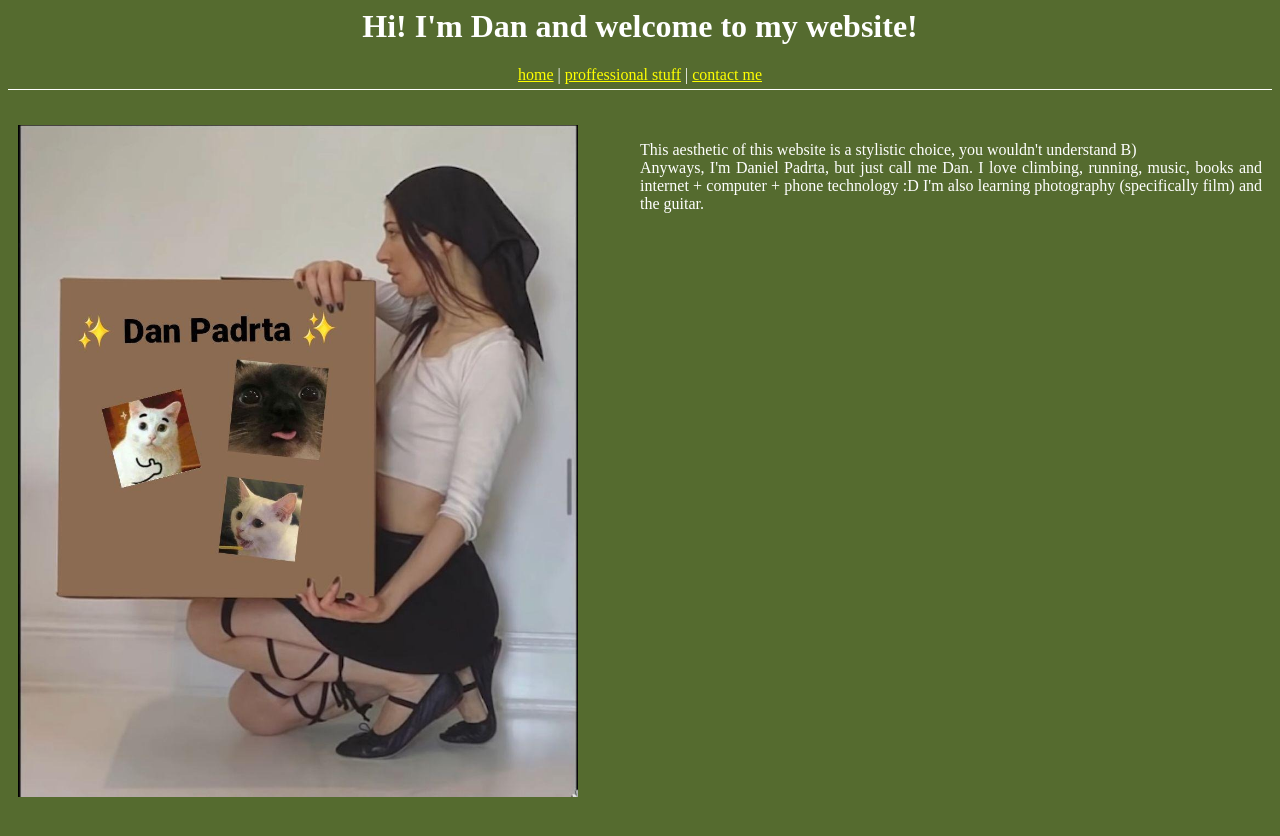
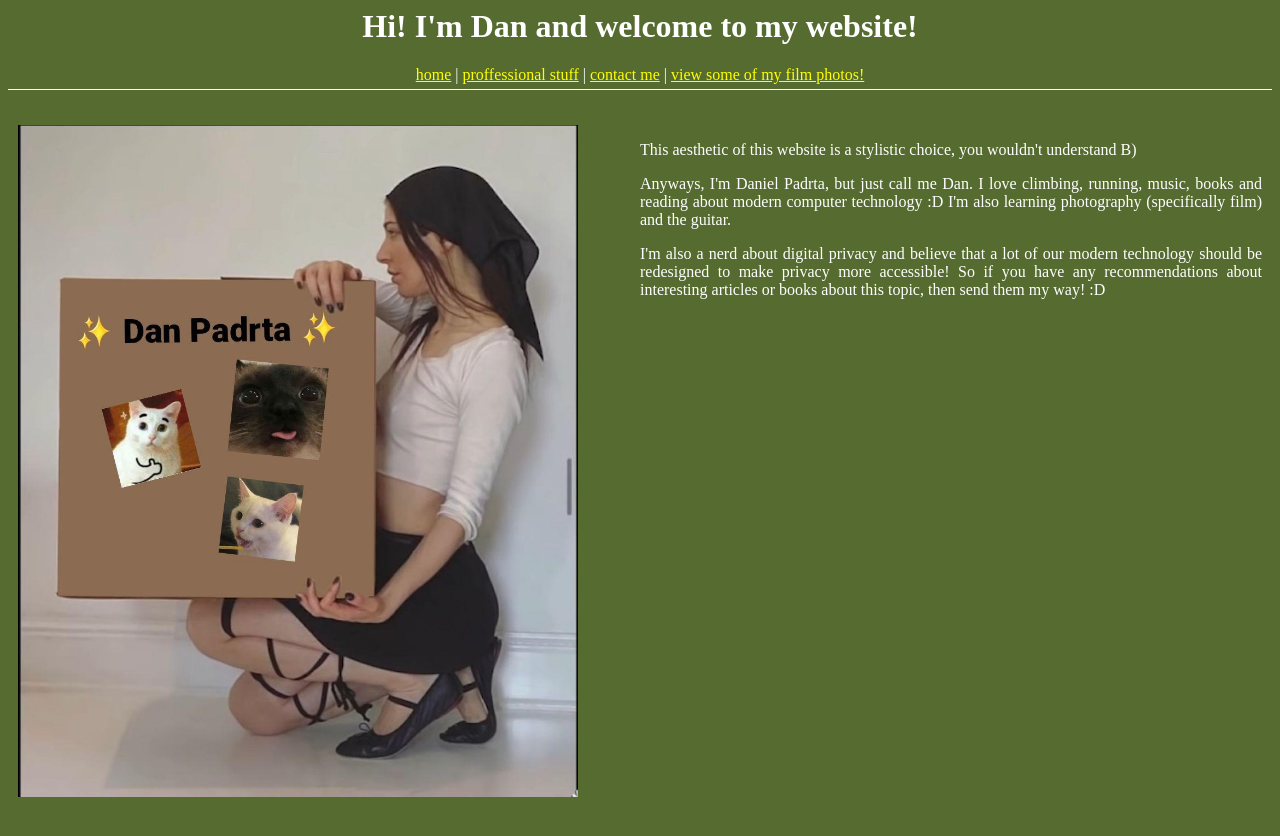
Before and after one commit to danpadcz/danpadcz.github.io, a Jekyll site: the page built from index.html, in a window 1280 px wide. Shown: the top 836 px of the page. Built offline with Jekyll 4.4.1, drawn with Linux system fonts in a browser that asks for light colours.

Commit message:
Add photos page and edit intro page

```diff
--- a/_layouts/ilikegreen.html
+++ b/_layouts/ilikegreen.html
@@ -12,7 +12,8 @@
         <nav>
             <a href="/index.html">home</a> |
             <a href="/imsoprofessional.html">proffessional stuff</a> |
-            <a href="/contactmeee.html">contact me</a>
+            <a href="/contactmeee.html">contact me</a> |
+            <a href="/photos.html">view some of my film photos!</a>
         </nav>
     </header>
     <div style="padding: 10px;">
--- a/index.html
+++ b/index.html
@@ -6,8 +6,12 @@ layout: ilikegreen
 <div style="width: 50%; float:right">
     <p>
         This aesthetic of this website is a stylistic choice, you wouldn't understand B)
-        <br>
-        Anyways, I'm Daniel Padrta, but just call me Dan. I love climbing, running, music, books and internet + computer + phone technology :D I'm also learning photography (specifically film) and the guitar.
+    </p>
+    <p>
+        Anyways, I'm Daniel Padrta, but just call me Dan. I love climbing, running, music, books and reading about modern computer technology :D I'm also learning photography (specifically film) and the guitar.
+    </p>
+    <p>
+        I'm also a nerd about digital privacy and believe that a lot of our modern technology should be redesigned to make privacy more accessible! So if you have any recommendations about interesting articles or books about this topic, then send them my way! :D
     </p>
     </div>
 <div style="width: 50%; float:right;">
```
Also changed, not shown: photos.md (added, +15 -0 lines), 3 other files.
